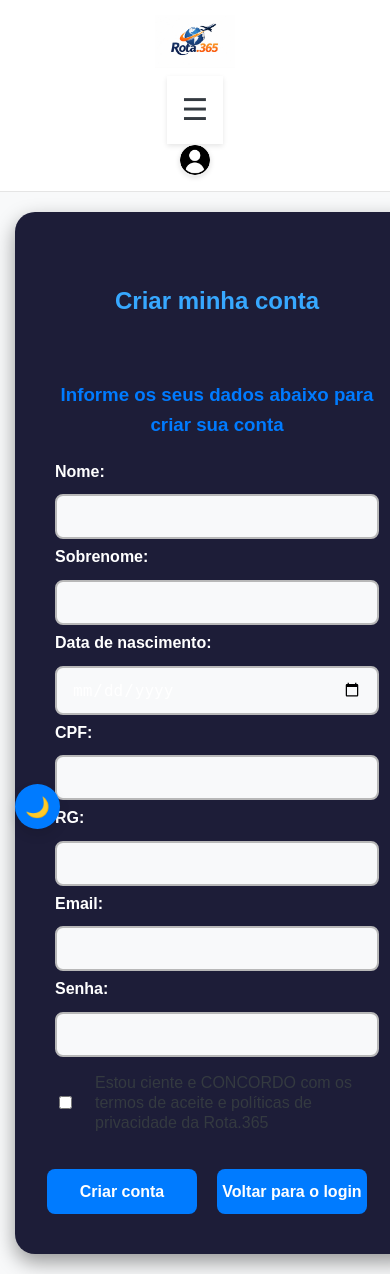
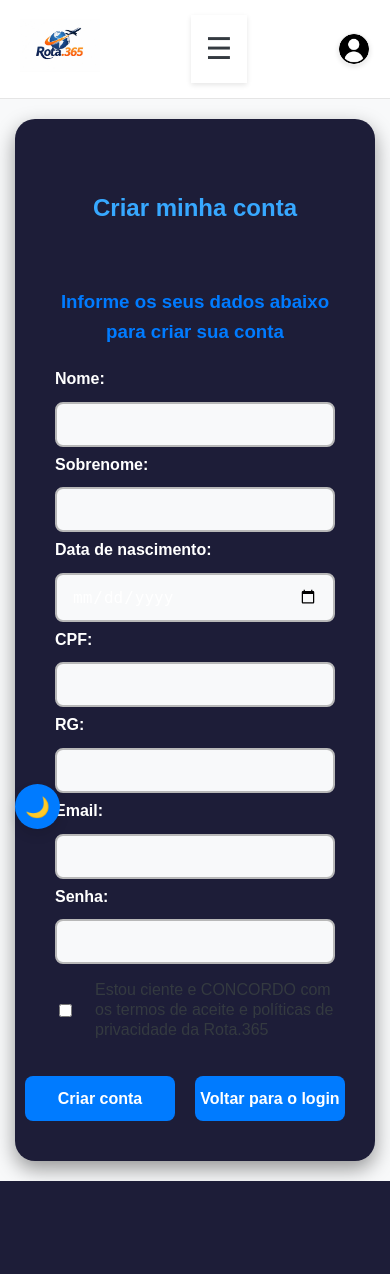
Before and after one commit to Akilah0713/Rota.365, a PHP site: page /criar-conta.html in a window 390 px wide. After the commit the page ends 1181 px from the top, so only its background shows below. Run offline with PHP 8.4, Linux system fonts and the light colour scheme.

Commit message:
Alterações feitas para o modo de responsividade

```diff
--- a/style.css
+++ b/style.css
@@ -592,7 +592,7 @@ button#voltar {
 
 
 #formularioCriarconta{
-  width: 600px;
+  width: auto;
   max-width: 90%;
   background: #1d1d38;
   border-radius: 20px;
@@ -677,7 +677,7 @@ footer p {
 }
 @media (max-width: 768px) {
   header {
-    flex-direction: column;
+    flex-direction: row;
     text-align: center;
   }
   .menu ul {
```
